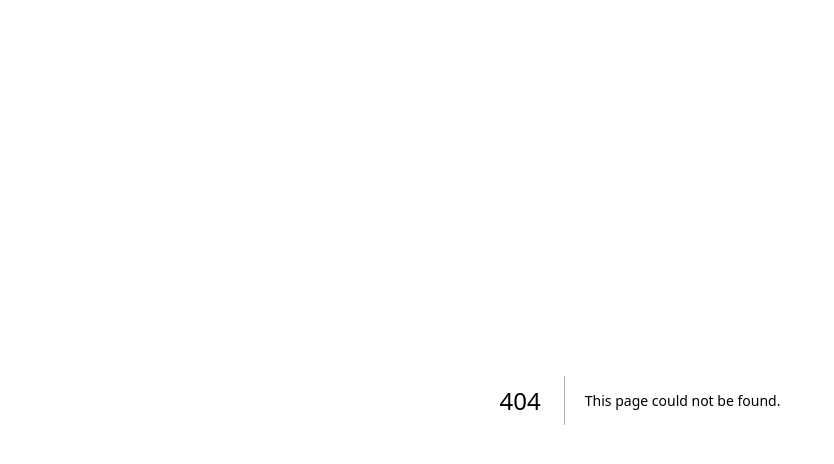
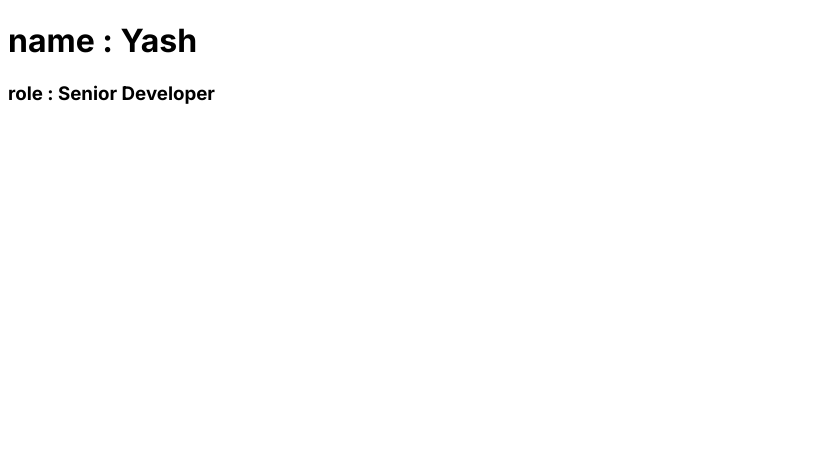
Before and after one commit to rupmedhi4/nextjs-sharpener, a Next.js app: page /about/1 in a window 1280 px wide. Before the commit this address had no page. Shown: the top 464 px of the page, without its empty margins (0-834 px from the left). Built offline with nearby package versions, Linux system fonts and the light colour scheme.

Commit message:
Dynamic page routes

```diff
--- /dev/null
+++ b/src/app/about/[id]/page.js
@@ -0,0 +1,22 @@
+'use client'
+export default function page({ params }) {
+    const details = [
+        { id: 1, name: 'Yash', role: 'Senior Developer' },
+        { id: 2, name: 'Vaibhav', role: 'Backend Developer' },
+        { id: 3, name: 'Suresh', role: 'Frontend Developer' }
+    ]
+
+    const devloper = details.find((data)=>data.id === parseInt(params.id))
+    return (
+        <>
+            {
+               devloper ? (
+                <>
+                <h1>name : {devloper.name}</h1>
+                <h3>role : {devloper.role}</h3>
+                </>
+               ): <span>Developer doesn't exist</span>
+            }
+        </>
+    )
+}
```
